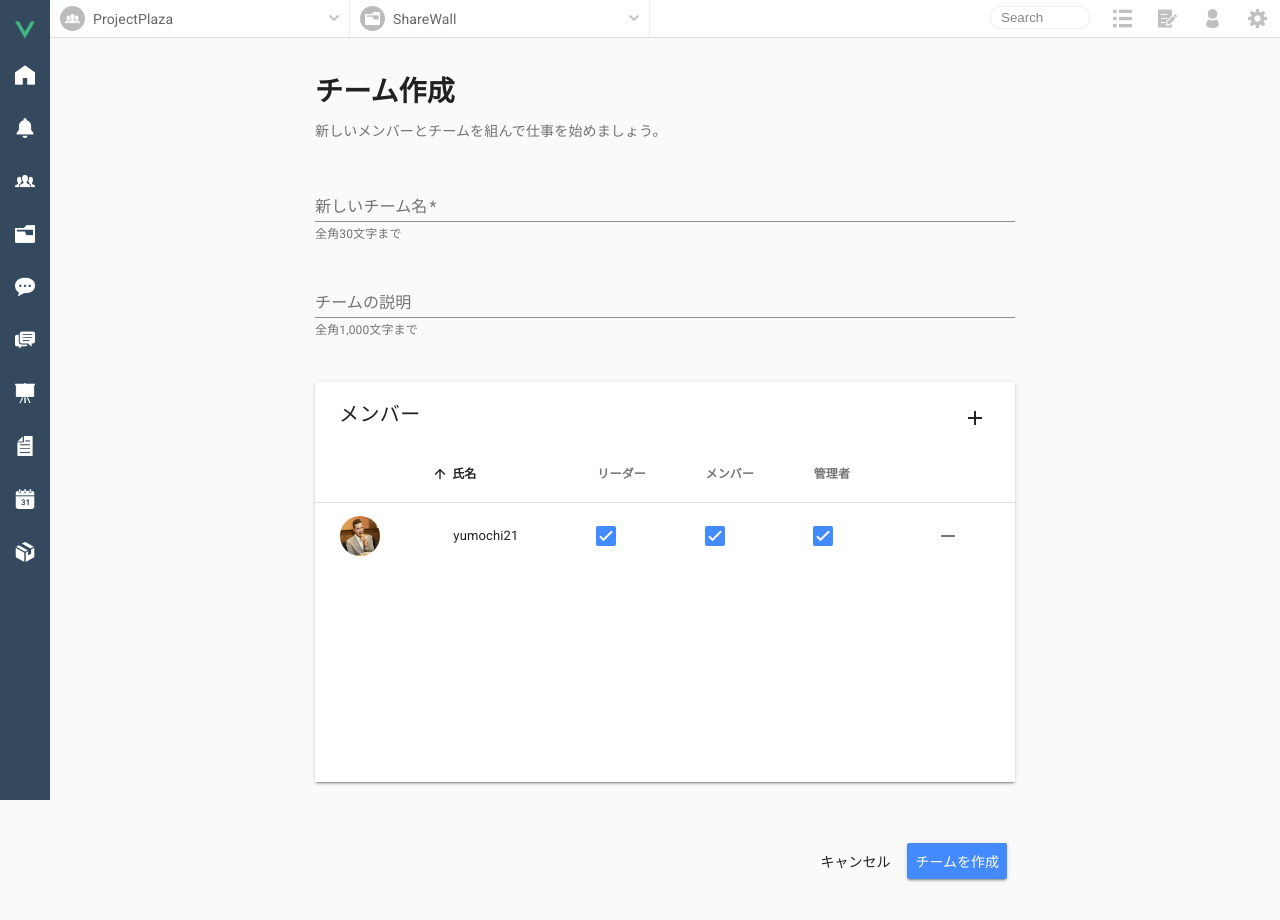
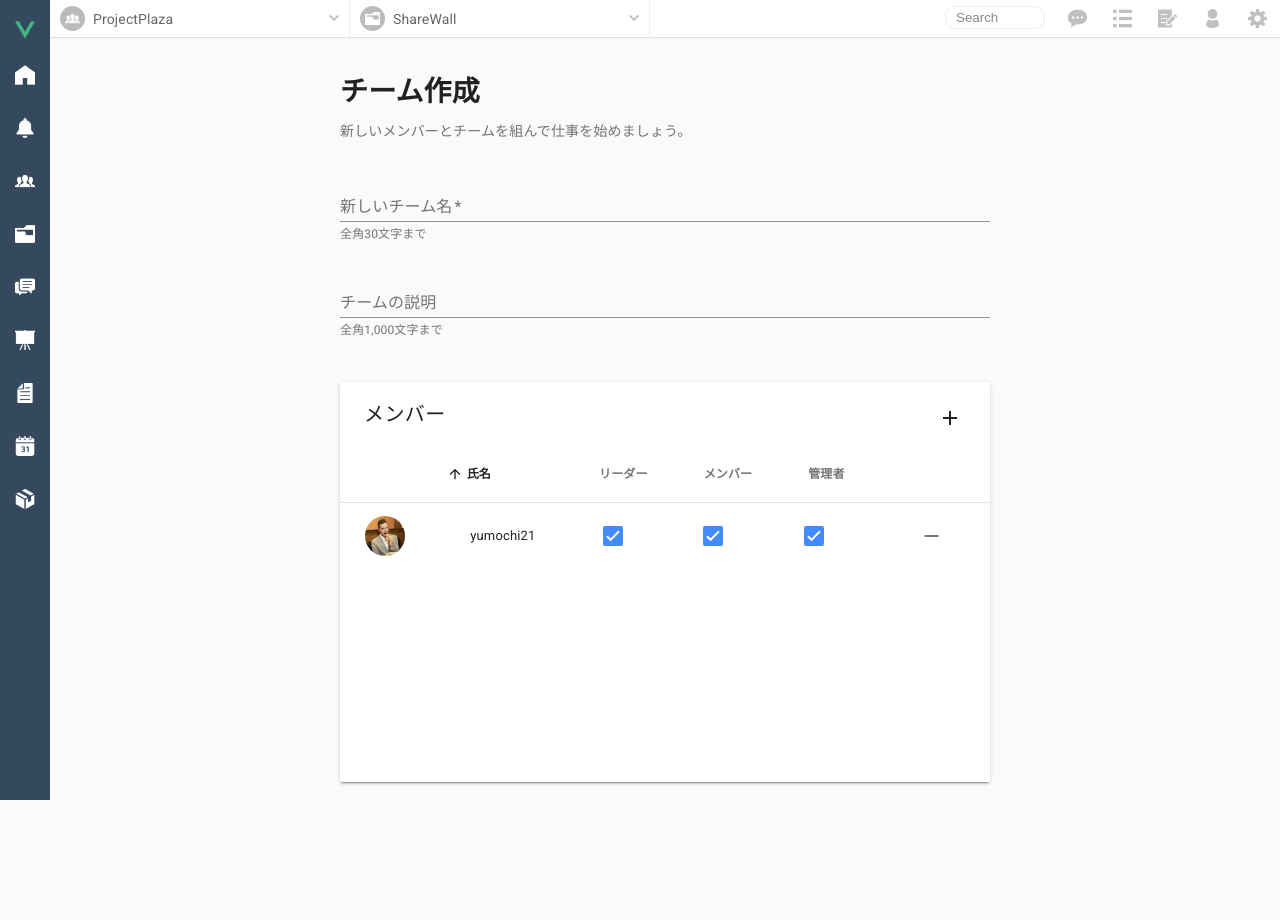
Before and after one commit to projectplaza/share-wall-front, a Vue app: page /team/setting/owner/create in a window 1280 px wide. Shown: the top 920 px of the page. After the commit the page ends 800 px from the top, so only its background shows below. Built offline with nearby package versions, Linux system fonts and the light colour scheme.

Commit message:
ショートカット機能用のフレームを作成

```diff
--- a/src/App.vue
+++ b/src/App.vue
@@ -2,9 +2,10 @@
   <div>
     <Menu :menus="menus"/>
     <Header :teams="teams" :projects="projects"/>
-    <div class="content">
+    <div class="content" :style="contentStyle">
       <router-view/>
     </div>
+    <div class="shortcut-content" :style="shortcutContentStyle"></div>
   </div>
 </template>
 
@@ -20,12 +21,21 @@ export default {
   },
   data() {
     return {
+      contentStyle: {
+        // width: "calc(100% - 350px)",
+        width: 'calc(100% - 50px)',
+      },
+      shortcutContentStyle: {
+        width: '0px',
+        // width: '300px',
+        borderLeft: '0px',
+        // borderLeft: '1px solid #dddddd'
+      },
       menus: [
         { code: "0001", title: "home", icon: "home" },
         { code: "0002", title: "notification", icon: "notification" },
         { code: "0008", title: "team", icon: "team" },
         { code: "0009", title: "project", icon: "project" },
-        { code: "0006", title: "message", icon: "message" },
         { code: "0007", title: "chat", icon: "chat" },
         { code: "0003", title: "board", icon: "board" },
         { code: "0004", title: "document", icon: "document" },
@@ -44,9 +54,21 @@ export default {
         { code: "00000003", name: "UDC2018" },
         { code: "00000004", name: "UDC2017" }
       ]
-    };
+    }
+  },
+  methods: {
+    showShortcutContent: function() {
+      this.$set(this.contentStyle, 'width', 'calc(100% - 450px)')
+      this.$set(this.shortcutContentStyle, 'width', '400px')
+      this.$set(this.shortcutContentStyle, 'borderLeft', '1px solid #dddddd')
+    },
+    hideShortcutContent: function() {
+      this.$set(this.contentStyle, 'width', 'calc(100% - 50px)')
+      this.$set(this.shortcutContentStyle, 'width', '0px')
+      this.$set(this.shortcutContentStyle, 'borderLeft', '0px')
+    }
   }
-};
+}
 </script>
 
 <style lang="scss">
@@ -60,9 +82,18 @@ img {
   user-select: none;
 }
 .content {
-  width: calc(100% - 50px);
+  position: fixed;
+  min-width: 650px;
   height: calc(100% - 38px);
-  margin-top: 38px;
-  margin-left: 50px;
+  top: 38px;
+  left: 50px;
+  overflow: auto;
+}
+.shortcut-content {
+  position: fixed;
+  height: calc(100% - 38px);
+  top: 38px;
+  right: 0px;
+  overflow: auto;
 }
 </style>
--- a/src/components/globals/Header/Header.vue
+++ b/src/components/globals/Header/Header.vue
@@ -26,6 +26,11 @@
       <div class="block block-s">
         <div class="search">
           <input type="text" placeholder="Search" />
+        </div>
+      </div>
+      <div class="block">
+        <div class="icon">
+          <img src="../../../assets/message-gray.png">
         </div>
       </div>
       <div class="block">
@@ -74,15 +79,15 @@ export default {
   }),
   methods: {
     handleTeamClick: function() {
-      this.$set(this.teamSelect, "visible", !this.teamSelect.visible);
-      this.$set(this.projectSelect, "visible", false);
+      this.$set(this.teamSelect, "visible", !this.teamSelect.visible)
+      this.$set(this.projectSelect, "visible", false)
     },
     handleProjectClick: function() {
-      this.$set(this.projectSelect, "visible", !this.projectSelect.visible);
-      this.$set(this.teamSelect, "visible", false);
+      this.$set(this.projectSelect, "visible", !this.projectSelect.visible)
+      this.$set(this.teamSelect, "visible", false)
     },
     handleProfileClick: function() {
-      this.$set(this.profile, "visible", !this.profile.visible);
+      this.$set(this.profile, "visible", !this.profile.visible)
     }
   },
   props: {
@@ -98,6 +103,7 @@ export default {
   top: 0px;
   left: 50px;
   width: calc(100% - 50px);
+  min-width: 950px;
   background-color: #ffffff;
   box-shadow: 0px 1px 1px rgba(0, 0, 0, 0.1);
   user-select: none;
--- a/src/views/TeamCreate.vue
+++ b/src/views/TeamCreate.vue
@@ -311,7 +311,7 @@ export default {
   position: relative;
   padding-top: 15px;
   padding-bottom: 50px;
-  width: 700px;
+  width: 650px;
   margin: auto;
 
   .section {
```
